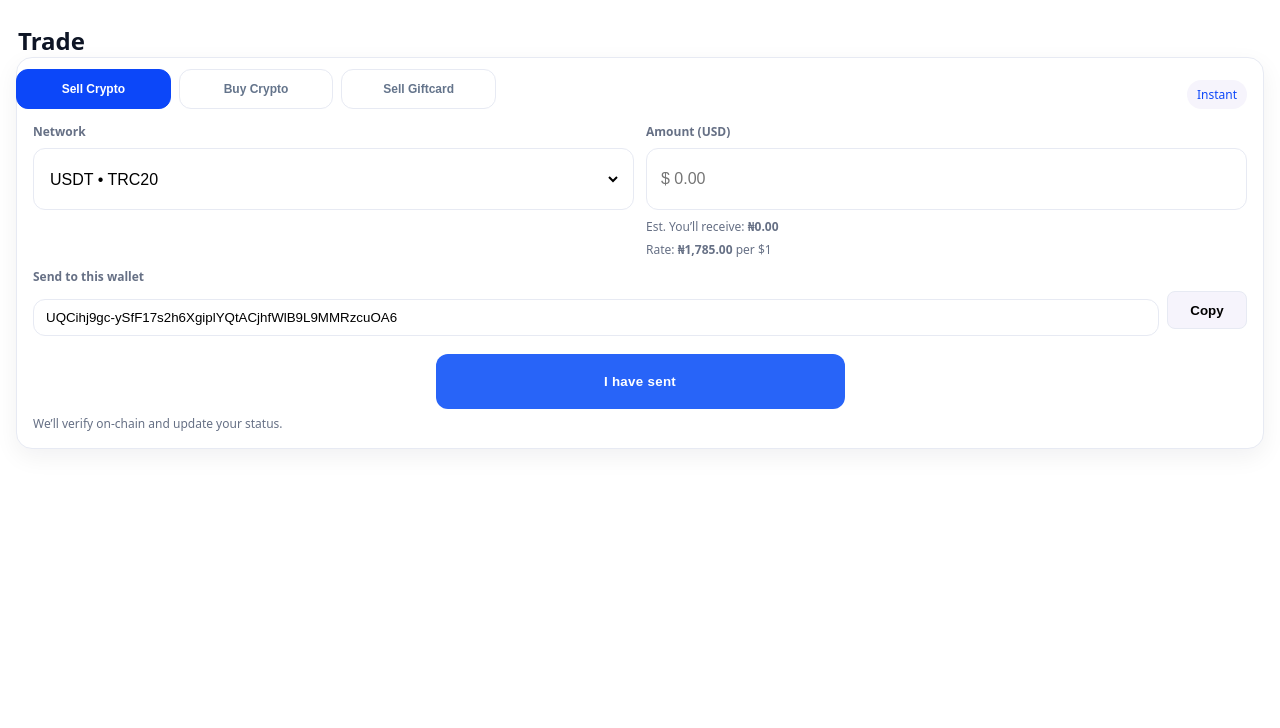
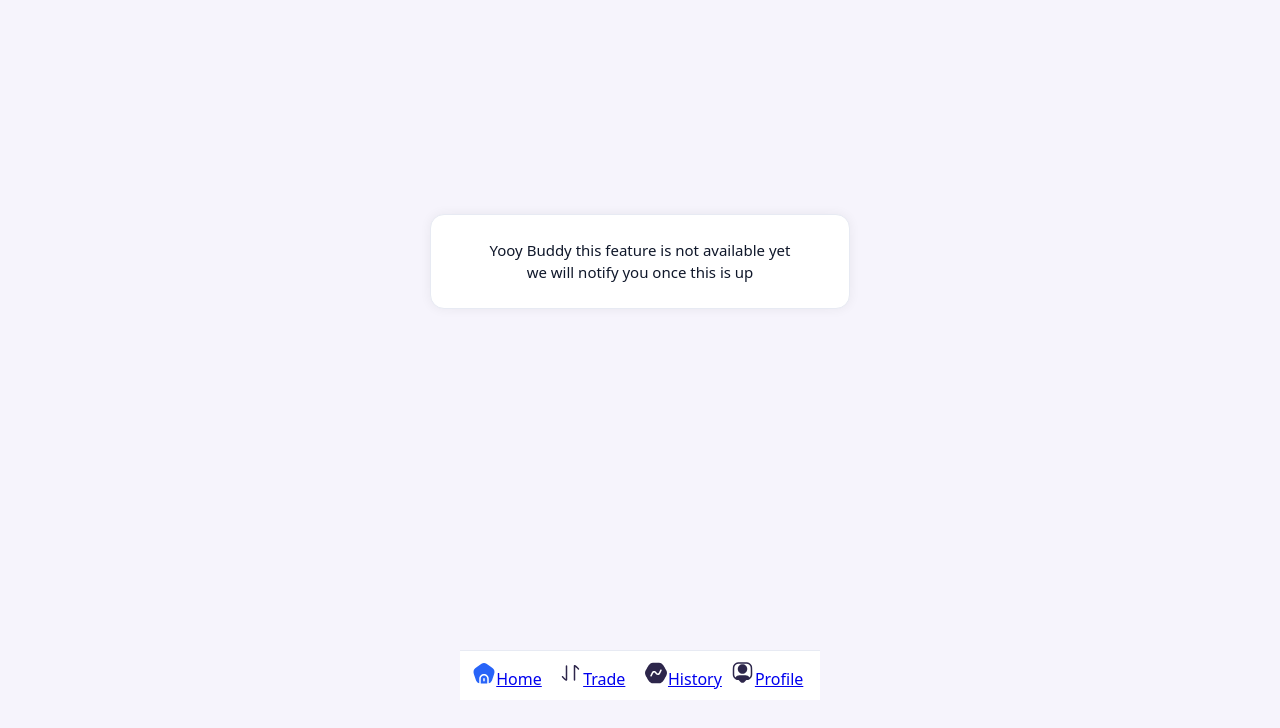
Before and after one commit to wimichub0-ai/Bnapx-User-interface-v.1, a Next.js app: page /trade in a window 1280 px wide. Shown: the top 728 px of the page. Built offline with nearby package versions, Linux system fonts and the light colour scheme.

Commit message:
Update page.jsx

```diff
--- a/app/trade/page.jsx
+++ b/app/trade/page.jsx
@@ -1,185 +1,56 @@
 'use client';
-import { useMemo, useState } from 'react';
-import { supabase } from '@/lib/supabaseClient';
+import TabBar from '@/components/TabBar';
 
-const RATES = {
-  'USDT-TRC20': 1785,
-  'USDT-ERC20': 1795,
-  'USDT-BEP20': 1780,
-  'USDC-ERC20': 1790,
-  'BTC': 1785, // demo: treat as NGN per $ to show Naira calc
-};
-const NETWORKS = [
-  { code: 'USDT-TRC20', label: 'USDT • TRC20', asset: 'USDT' },
-  { code: 'USDT-ERC20', label: 'USDT • ERC20', asset: 'USDT' },
-  { code: 'USDT-BEP20', label: 'USDT • BEP20', asset: 'USDT' },
-  { code: 'USDC-ERC20', label: 'USDC • ERC20', asset: 'USDC' },
-  { code: 'BTC',        label: 'BTC • Mainnet', asset: 'BTC' },
-];
-const BNAPX_WALLET = 'UQCihj9gc-ySfF17s2h6XgiplYQtACjhfWlB9L9MMRzcuOA6';
-
-function parseAmount(s){ const n = parseFloat(String(s).replace(/[^\d.]/g,'')); return Number.isFinite(n)? n: 0; }
-function formatNaira(n){ try{ return new Intl.NumberFormat('en-NG',{style:'currency',currency:'NGN',maximumFractionDigits:2}).format(n||0) }catch{return `₦${(n||0).toLocaleString()}`}}
-function quoteNairaFromUSD(usd, net){ const r = RATES[net]; return r>0 ? usd * r : 0; }
-function formatCrypto(n,a){ return `${Number(n||0).toFixed(a==='BTC'?8:4)} ${a}`; }
-
-export default function TradePage(){
-  const [tab, setTab] = useState('sell'); // sell | buy | giftcard
+export default function ComingSoonPage(){
   return (
     <main className="wrap">
-      <h2 className="h2">Trade</h2>
-
-      {/* Segmented tabs */}
-      <div className="tabs">
-        <button className={`tab ${tab==='sell'?'active':''}`} onClick={()=>setTab('sell')}>Sell Crypto</button>
-        <button className={`tab ${tab==='buy'?'active':''}`} onClick={()=>setTab('buy')}>Buy Crypto</button>
-        <button className={`tab ${tab==='giftcard'?'active':''}`} onClick={()=>setTab('giftcard')}>Sell Giftcard</button>
+      <div className="center">
+        <section className="card">
+          <p className="msg">
+            Yooy Buddy this feature is not available yet <br/>
+            we will notify you once this is up
+          </p>
+        </section>
       </div>
 
-      {tab==='sell' && <SellCard/>}
-      {tab==='buy' && <BuyCard/>}
-      {tab==='giftcard' && <GiftcardCard/>}
+      <TabBar active="/home" />
 
       <style jsx>{`
-        .wrap{ min-height:100dvh; padding:16px; padding-bottom:90px; background:#fff; }
-        .h2{ font-weight:800; margin:8px 2px 12px; }
-        .tabs{ position:relative; z-index:1; display:grid; grid-template-columns:repeat(3,1fr); gap:8px; margin:8px 0 12px; }
-        .tab{ padding:12px; border:1px solid #E7EAF3; border-radius:12px; background:#fff; font-weight:700; }
-        .tab.active{ background:#0C47F9; color:#fff; border-color:#0C47F9; }
+        .wrap{
+          min-height:100dvh;
+          background:#F6F4FC;
+          display:flex;
+          flex-direction:column;
+          padding-bottom:100px; /* space for TabBar */
+        }
+
+        .center{
+          flex:1;
+          display:flex;
+          align-items:center;
+          justify-content:center;
+          padding:16px;
+        }
+
+        /* Card style same as profile page */
         .card{
-          position:relative; z-index:0; background:#fff; border:1px solid #E7EAF3; border-radius:16px; box-shadow:0 8px 24px rgba(16,24,40,.06);
-          padding:16px; margin-top:2px;
+          width:100%;
+          max-width:420px;
+          background:#fff;
+          border-radius:14px;
+          border:1px solid #E7EAF3;
+          box-shadow:0 0 12px rgba(16,24,40,.06);
+          padding:24px 16px;
+          text-align:center;
         }
-        .grid{ display:grid; grid-template-columns:1fr 1fr; gap:12px; }
-        .field{ display:flex; align-items:center; border:1px solid #E7EAF3; border-radius:12px; background:#fff; padding:10px 12px; }
-        .field input, .field select{ flex:1; border:0; outline:0; font-size:16px; height:40px; background:transparent; }
-        .note{ font-size:12px; color:#667085; margin-top:6px; }
-        .copyrow{ display:flex; gap:8px; }
-        .copybtn{ width:80px; height:38px; border-radius:8px; background:#F6F4FC; border:1px solid #E7EAF3; font-weight:700; }
-        .btn{ width:409px; height:55px; border-radius:12px; border:0; background:#2864F8; color:#fff; font-weight:800; display:grid; place-items:center; margin:10px auto 0; }
-        @media (max-width:430px){ .btn{ width:100%; max-width:409px; } .grid{ grid-template-columns:1fr; } }
+
+        .msg{
+          margin:0;
+          font-size:15px;
+          color:#0F172A;
+          line-height:1.5;
+        }
       `}</style>
     </main>
   );
 }
-
-/* ---------------- SELL ---------------- */
-function SellCard(){
-  const [network, setNet] = useState('USDT-TRC20');
-  const [usd, setUSD] = useState('');
-  const [copied, setCopied] = useState(false);
-
-  const asset = useMemo(()=> NETWORKS.find(n=>n.code===network)?.asset || 'USDT', [network]);
-  const amountUSD = parseAmount(usd);
-  const naira = useMemo(()=> quoteNairaFromUSD(amountUSD, network), [amountUSD, network]);
-
-  async function copyAddr(){
-    try{ await navigator.clipboard.writeText(BNAPX_WALLET); setCopied(true); setTimeout(()=>setCopied(false),1200); }catch{}
-  }
-
-  return (
-    <section className="card">
-      <div style={{display:'flex',justifyContent:'space-between',alignItems:'center',marginBottom:8}}>
-        <div style={{fontSize:18,fontWeight:800}}>Sell Crypto</div>
-        <span className="note" style={{background:'#F6F4FC',padding:'6px 10px',borderRadius:999,color:'#0C47F9'}}>Instant</span>
-      </div>
-
-      <div className="grid">
-        <div>
-          <div className="note" style={{fontWeight:700, marginBottom:6}}>Network</div>
-          <div className="field">
-            <select value={network} onChange={e=>setNet(e.target.value)}>
-              {NETWORKS.map(n=> <option key={n.code} value={n.code}>{n.label}</option>)}
-            </select>
-          </div>
-        </div>
-
-        <div>
-          <div className="note" style={{fontWeight:700, marginBottom:6}}>Amount (USD)</div>
-          <div className="field">
-            <input placeholder="$ 0.00" inputMode="decimal" value={usd} onChange={e=>setUSD(e.target.value)} />
-          </div>
-          <div className="note">Est. You’ll receive: <b>{formatNaira(naira)}</b></div>
-          <div className="note">Rate: <b>{formatNaira(RATES[network])}</b> per $1</div>
-        </div>
-      </div>
-
-      <div style={{marginTop:10}}>
-        <div className="note" style={{fontWeight:700, marginBottom:6}}>Send to this wallet</div>
-        <div className="copyrow">
-          <input readOnly className="field" style={{flex:1}} value={BNAPX_WALLET}/>
-          <button type="button" className="copybtn" onClick={copyAddr}>{copied? 'Copied':'Copy'}</button>
-        </div>
-      </div>
-
-      <button className="btn" onClick={()=>alert('Marked as Pending (demo)')}>I have sent</button>
-      <div className="note">We’ll verify on-chain and update your status.</div>
-    </section>
-  );
-}
-
-/* ---------------- BUY ---------------- */
-function BuyCard(){
-  const [network, setNet] = useState('USDT-TRC20');
-  const [usd, setUSD] = useState('');
-  const [toAddr, setAddr] = useState('');
-
-  const asset = useMemo(()=> NETWORKS.find(n=>n.code===network)?.asset || 'USDT', [network]);
-  const amountUSD = parseAmount(usd);
-  const naira = useMemo(()=> quoteNairaFromUSD(amountUSD, network), [amountUSD, network]);
-
-  function createOrder(){
-    alert(`Buy: ${amountUSD} USD → ${formatNaira(naira)} on ${network}\nSend to: ${toAddr}\n(Pending)`);
-  }
-
-  return (
-    <section className="card">
-      <div style={{display:'flex',justifyContent:'space-between',alignItems:'center',marginBottom:8}}>
-        <div style={{fontSize:18,fontWeight:800}}>Buy Crypto</div>
-        <span className="note" style={{background:'#F6F4FC',padding:'6px 10px',borderRadius:999,color:'#0C47F9'}}>Best rates</span>
-      </div>
-
-      <div className="grid">
-        <div>
-          <div className="note" style={{fontWeight:700, marginBottom:6}}>Network</div>
-          <div className="field">
-            <select value={network} onChange={e=>setNet(e.target.value)}>
-              {NETWORKS.map(n=> <option key={n.code} value={n.code}>{n.label}</option>)}
-            </select>
-          </div>
-        </div>
-
-        <div>
-          <div className="note" style={{fontWeight:700, marginBottom:6}}>Amount (USD)</div>
-          <div className="field">
-            <input placeholder="$ 0.00" inputMode="decimal" value={usd} onChange={e=>setUSD(e.target.value)} />
-          </div>
-          <div className="note">Est. You’ll pay: <b>{formatNaira(naira)}</b></div>
-          <div className="note">Rate: <b>{formatNaira(RATES[network])}</b> per $1</div>
-        </div>
-      </div>
-
-      <div style={{marginTop:10}}>
-        <div className="note" style={{fontWeight:700, marginBottom:6}}>Your wallet address (receive)</div>
-        <div className="field">
-          <input placeholder="Paste the wallet to receive crypto" value={toAddr} onChange={e=>setAddr(e.target.value)} />
-        </div>
-      </div>
-
-      <button className="btn" onClick={createOrder}>Create Order</button>
-    </section>
-  );
-}
-
-/* ---------------- Giftcard placeholder ---------------- */
-function GiftcardCard(){
-  return (
-    <section className="card">
-      <div style={{display:'flex',justifyContent:'space-between',alignItems:'center',marginBottom:8}}>
-        <div style={{fontSize:18,fontWeight:800}}>Sell Giftcard</div>
-        <span className="note" style={{background:'#F6F4FC',padding:'6px 10px',borderRadius:999,color:'#0C47F9'}}>Coming soon</span>
-      </div>
-      <div className="note">Giftcard Redeeming with sharp rate coming soon.</div>
-    </section>
-  );
-}
```
